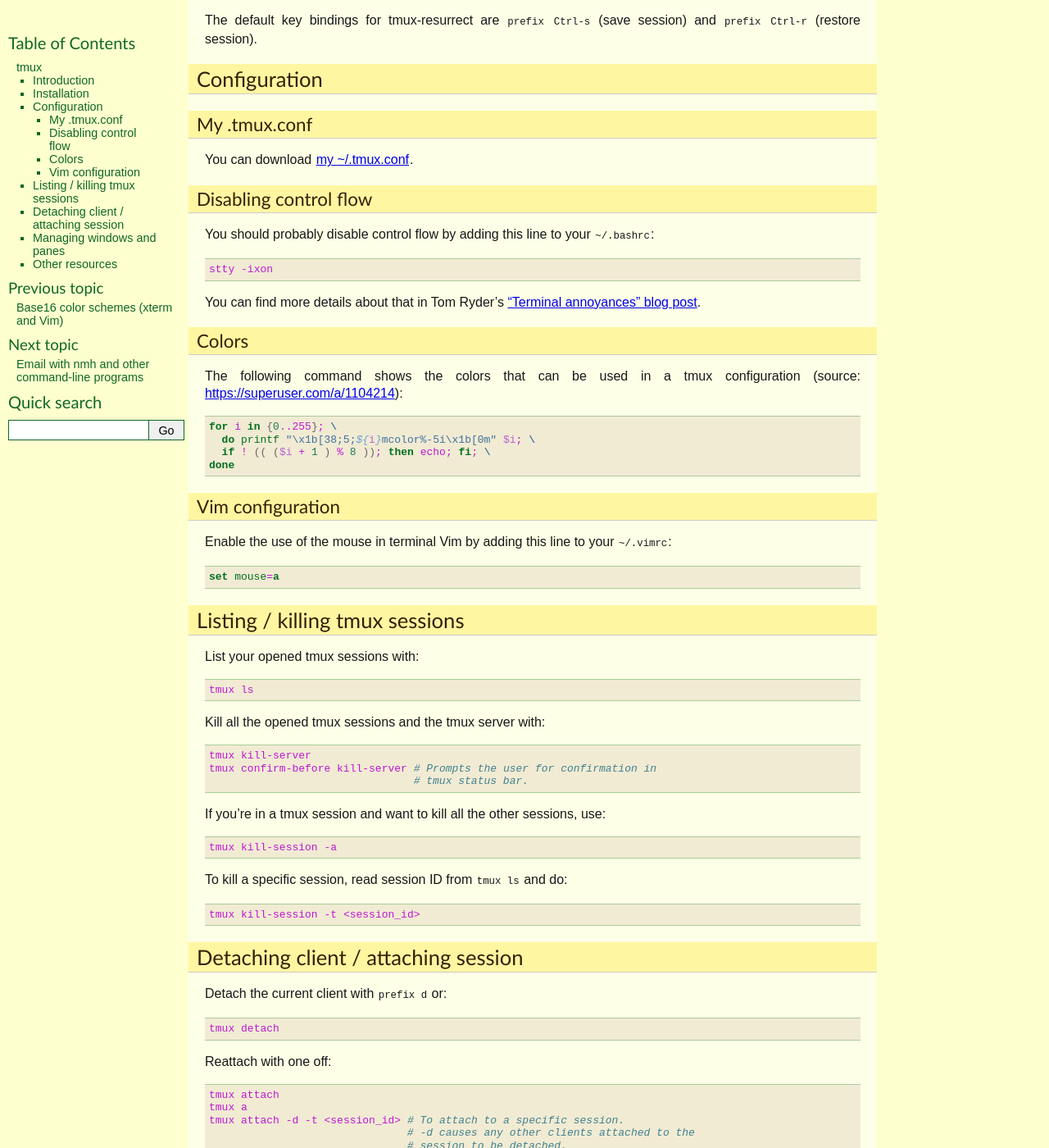
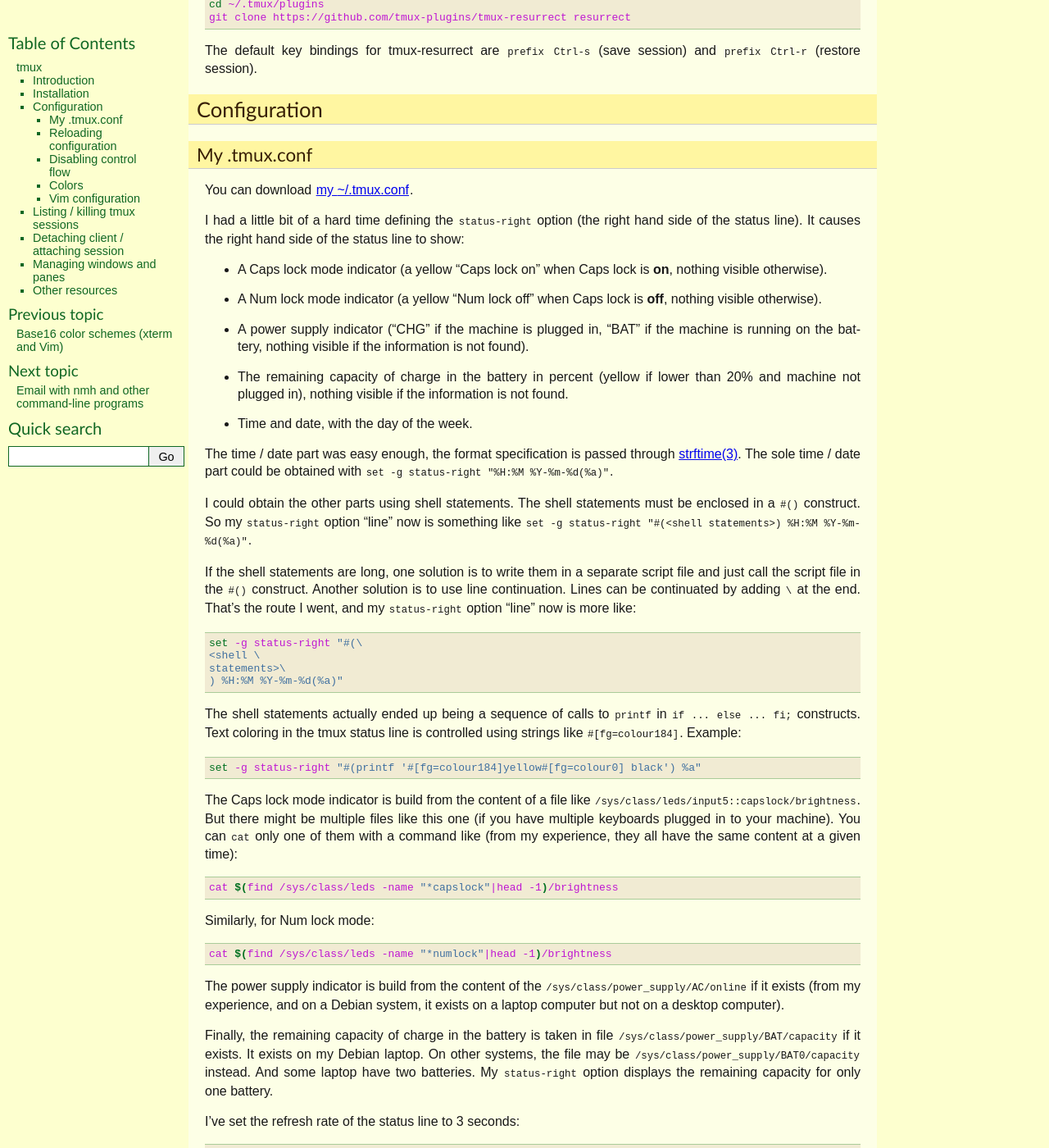
Before and after one commit to thierr26/thierr26_personal_notes_sphinx_sources, a Sphinx documentation site: the page built from source/tmux.rst, in a window 1280 px wide and 1400 px high, scrolled down 880 px. Shown: the whole window at 82% size. Built offline with Sphinx 7.4.7, drawn with Linux system fonts in a browser that asks for light colours; some of the changed text lies outside the part shown.

Commit message:
Update ~/.tmux.conf and related section

```diff
--- a/source/download/.tmux.conf
+++ b/source/download/.tmux.conf
@@ -9,12 +9,57 @@ bind-key C-q send-prefix
 # Start window numbering at 1.
 set -g base-index 1
 
-# Customize right part and background color of status bar. Date
-# specification is documented here: https://linux.die.net/man/3/strftime
-set -g status-right "%H:%M %Y-%m-%d(%a)"
-set -g status-bg colour23
+# Set pane border colors.
 set -g pane-border-style fg=colour59
 set -g pane-active-border-style fg=colour24
+
+# Set status line colors.
+set -g status-bg colour23
+set -g status-fg colour0
+
+# Customize status line (indicates Caps lock on, Num lock off, power supply and
+# battery status, time and date). Date specification is documented here:
+# https://linux.die.net/man/3/strftime
+set -g status-interval 3
+set -g status-right-length 56
+set -g status-right "#(\
+if [ -e $(find /sys/class/leds -name "*capslock"|head -1)/brightness ]\
+        && [ $(cat $(find /sys/class/leds -name\
+            "*capslock"|head -1)/brightness) != 0 ]; then\
+    printf '#[fg=colour184]Caps Lock on#[fg=colour0] ';\
+else\
+    printf '             ';\
+fi;\
+if [ -e $(find /sys/class/leds -name "*numlock"|head -1)/brightness ]\
+        && [ $(cat $(find /sys/class/leds -name\
+            "*numlock"|head -1)/brightness) = 0 ]; then\
+    printf '#[fg=colour184]Num Lock off#[fg=colour0] ';\
+else\
+    printf '             ';\
+fi;\
+if [ -e /sys/class/power_supply/AC/online ]; then\
+    if [ $(cat /sys/class/power_supply/AC/online) = 1 ]; then\
+        printf 'CHG ';\
+    else\
+        printf 'BAT ';\
+    fi;\
+else\
+    printf '    ';\
+fi;\
+if [ -e /sys/class/power_supply/BAT/capacity ]; then\
+    if [ -e /sys/class/power_supply/AC/online ]\
+            && [ $(cat /sys/class/power_supply/AC/online) != 1 ]\
+            && [ $(cat /sys/class/power_supply/BAT/capacity|\
+                grep '\\(^\\|[0-1]\\).$') != '' ]; then\
+        printf '#[fg=colour184]% 3d%%%#[fg=colour0]' \
+            $(cat /sys/class/power_supply/BAT/capacity);\
+    else\
+        printf '% 3d%%%' $(cat /sys/class/power_supply/BAT/capacity);\
+    fi;\
+else\
+    printf '    ';\
+fi;\
+) %H:%M %Y-%m-%d(%a)"
 
 # Enable mouse scrolling.
 set -g mouse on
--- a/source/tmux.rst
+++ b/source/tmux.rst
@@ -45,13 +45,114 @@ Configuration
 
 .. index::
   pair: tmux; configuration
-  single: ~/.tmux.conf
 
 
 My .tmux.conf
 ~~~~~~~~~~~~~
 
+.. index::
+  single: ~/.tmux.conf
+  pair: tmux; source-file
+  pair: tmux; status line
+  single: strftime (C library function)
+  single: Caps lock mode
+  single: Num lock mode
+  single: head
+  single: grep
+  single: cat
+  pair: laptop; power supply
+  pair: laptop; battery
+
 You can download :download:`my ~/.tmux.conf <download/.tmux.conf>`.
+
+I had a little bit of a hard time defining the ``status-right`` option (the
+right hand side of the status line). It causes the right hand side of the
+status line to show:
+
+* A Caps lock mode indicator (a yellow "Caps lock on" when Caps lock is **on**,
+  nothing visible otherwise).
+
+* A Num lock mode indicator (a yellow "Num lock off" when Caps lock is **off**,
+  nothing visible otherwise).
+
+* A power supply indicator ("CHG" if the machine is plugged in, "BAT" if the
+  machine is running on the battery, nothing visible if the information is not
+  found).
+
+* The remaining capacity of charge in the battery in percent (yellow if lower
+  than 20% and machine not plugged in), nothing visible if the information is
+  not found.
+
+* Time and date, with the day of the week.
+
+The time / date part was easy enough, the format specification is passed
+through `strftime(3) <https://linux.die.net/man/3/strftime>`_. The sole time /
+date part could be obtained with ``set -g status-right "%H:%M %Y-%m-%d(%a)"``.
+
+I could obtain the other parts using shell statements. The shell statements
+must be enclosed in a ``#()`` construct. So my ``status-right`` option "line"
+now is something like
+``set -g status-right "#(<shell statements>) %H:%M %Y-%m-%d(%a)"``.
+
+If the shell statements are long, one solution is to write them in a separate
+script file and just call the script file in the ``#()`` construct. Another
+solution is to use line continuation. Lines can be continuated by adding ``\``
+at the end. That's the route I went, and my ``status-right`` option "line"
+now is more like::
+
+  set -g status-right "#(\
+  <shell \
+  statements>\
+  ) %H:%M %Y-%m-%d(%a)"
+
+The shell statements actually ended up being a sequence of calls to ``printf``
+in ``if ... else ... fi;`` constructs. Text coloring in the tmux status line is
+controlled using strings like ``#[fg=colour184]``. Example::
+
+  set -g status-right "#(printf '#[fg=colour184]yellow#[fg=colour0] black') %a"
+
+The Caps lock mode indicator is build from the content of a file like
+``/sys/class/leds/input5::capslock/brightness``. But there might be multiple
+files like this one (if you have multiple keyboards plugged in to your
+machine). You can ``cat`` only one of them with a command like (from my
+experience, they all have the same content at a given time)::
+
+  cat $(find /sys/class/leds -name "*capslock"|head -1)/brightness
+
+Similarly, for Num lock mode::
+
+  cat $(find /sys/class/leds -name "*numlock"|head -1)/brightness
+
+The power supply indicator is build from the content of the
+``/sys/class/power_supply/AC/online`` if it exists (from my experience, and on
+a Debian system, it exists on a laptop computer but not on a desktop computer).
+
+Finally, the remaining capacity of charge in the battery is taken in file
+``/sys/class/power_supply/BAT/capacity`` if it exists. It exists on my Debian
+laptop. On other systems, the file may be
+``/sys/class/power_supply/BAT0/capacity`` instead. And some laptop have two
+batteries. My ``status-right`` option displays the remaining capacity for only
+one battery.
+
+I've set the refresh rate of the status line to 3 seconds::
+
+  set -g status-interval 3
+
+And I also had to specify the ``status-right-length`` option, without that the
+status line is truncated::
+
+  set -g status-right-length 56
+
+
+Reloading configuration
+~~~~~~~~~~~~~~~~~~~~~~~
+
+.. index::
+  pair: tmux; source-file
+
+After changing your ``~/.tmux.conf``, you can reload it with::
+
+  tmux source-file ~/.tmux.conf
 
 
 Disabling control flow
@@ -79,7 +180,7 @@ The following command shows the colors that can be used in a tmux
 configuration (source: https://superuser.com/a/1104214)::
 
   for i in {0..255}; \
-    do printf "\x1b[38;5;${i}mcolor%-5i\x1b[0m" $i; \
+    do printf "\x1b[38;5;${i}mcolour%-5i\x1b[0m" $i; \
     if ! (( ($i + 1 ) % 8 )); then echo; fi; \
   done
 
```
